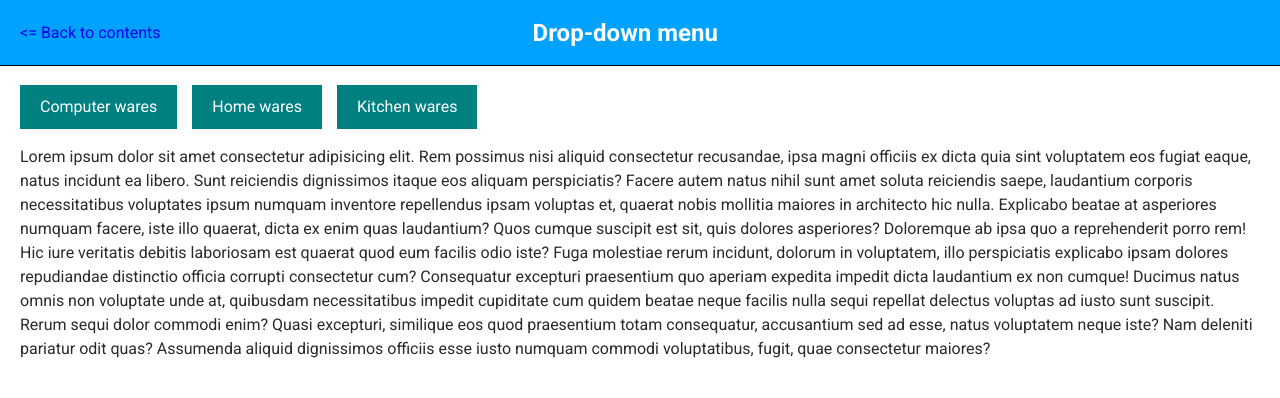
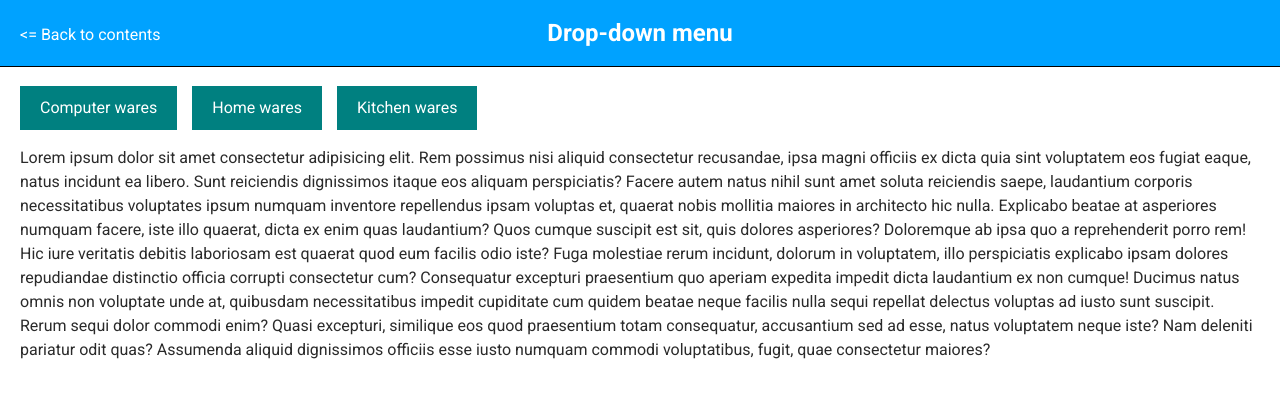
Before and after one commit to yulikafsd/samples, a plain HTML site: page 02-menu.html in a window 1280 px wide. Drawn offline with nearby package versions, Linux system fonts and the light colour scheme.

Commit message:
fix common styles

```diff
--- a/styles.css/common.css
+++ b/styles.css/common.css
@@ -24,6 +24,7 @@ button {
 a {
     text-decoration: none;
     cursor: pointer;
+    color: currentColor;
 }
 
 ul {
@@ -56,8 +57,6 @@ img {
 
 .page-header {
     position: fixed;
-    display: flex;
-    align-items: center;
     width: 100%;
     top: 0;
     left: 0;
@@ -69,6 +68,12 @@ img {
     text-align: center;
 }
 
+.header-link {
+    position: absolute;
+    top: 35%;
+    left: 20px;
+}
+
 .header-title {
-    margin-left: 30%;
- }
+    padding: 15px 0;
+}
```
